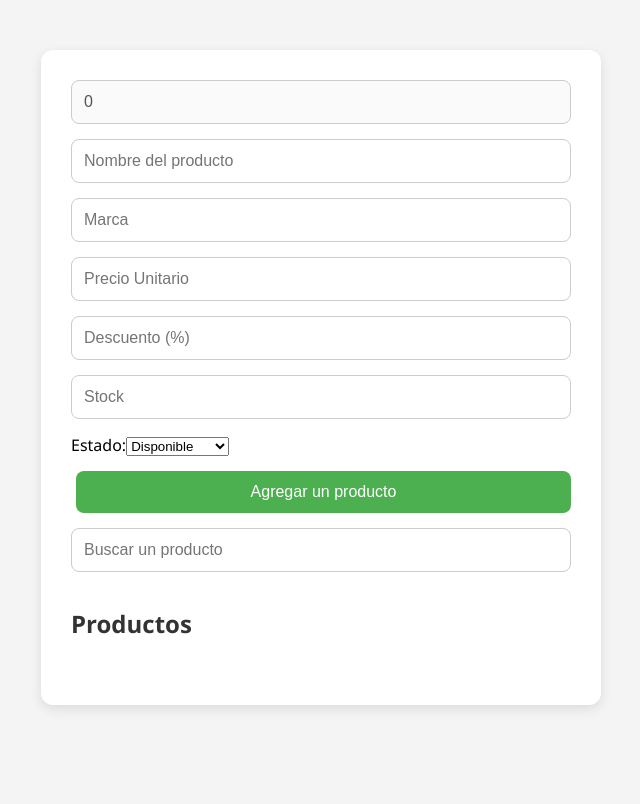
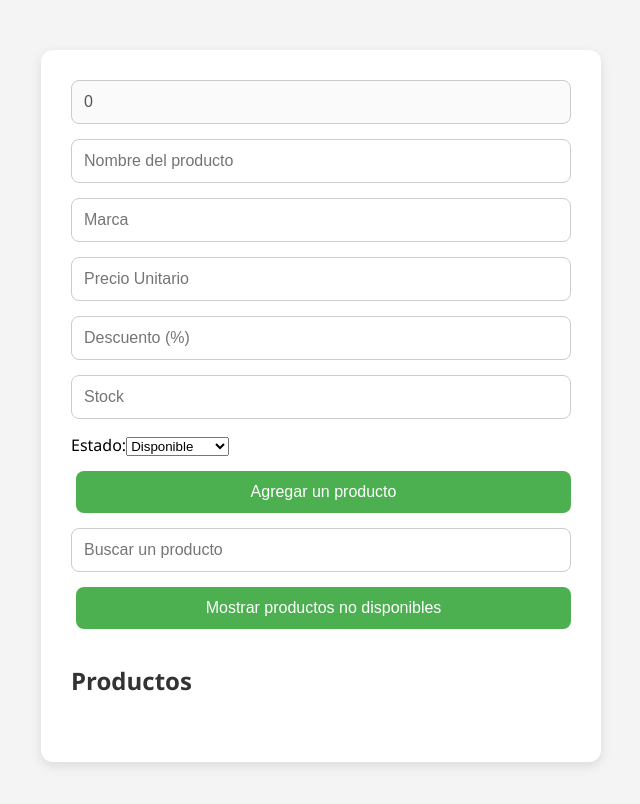
Before and after one commit to Goddzy/pv_tp4_grupo04, a React (Vite) app: page / in a window 1280 px wide. Shown: the top 804 px of the page, without its empty margins (319-959 px from the left). Built offline with nearby package versions, Linux system fonts and the light colour scheme.

Commit message:
agregando boton que muestre productos disponibles y no disponibles realizado por CariEnriqueGustavo

```diff
--- a/src/App.jsx
+++ b/src/App.jsx
@@ -17,7 +17,10 @@ function App() {
   const [estado, setEstado] = useState(true);
   const [buscado, setBuscado] = useState('');
 
-   //mostrar con el useEffect el array productos cada vez que se modifica (y 1 vez cuando se monta la página)
+  // Nuevo estado para indicar si se deben mostrar solo los productos no disponibles
+  const [mostrarNoDisponibles, setMostrarNoDisponibles] = useState(false);
+
+  // Muestra por consola el array de productos cada vez que se modifica
   useEffect(() => {
     console.log(listaProductos);
   }, [listaProductos]);
@@ -30,7 +33,7 @@ function App() {
       precioUnitario.trim() !== '' &&
       stock.trim() !== ''
     ) {
-       //en caso de que el usuario no haya colocado un descuento
+      // En caso de que el usuario no haya colocado un descuento
       if (descuento.trim() === '') {
         setDescuento('0');
       }
@@ -47,10 +50,10 @@ function App() {
 
       setListaProductos([...listaProductos, productoNuevo]);
 
-      //incrementar el ID
+      // Incrementar el ID
       setId(id + 1);
 
-       //vaciar los campos de los inputs
+      // Vaciar los campos de los inputs
       setNombre('');
       setMarca('');
       setPrecioUnitario('');
@@ -78,63 +81,97 @@ function App() {
     );
   }, []);
 
+  // Filtrado de productos a mostrar:
+  // Si no se está buscando, se muestran los disponibles o los no disponibles
+  const productosAMostrar =
+    buscado.trim() === ''
+      ? listaProductos.filter((producto) =>
+          mostrarNoDisponibles ? producto.estado === false : producto.estado === true
+        )
+      : productosFiltrados.filter((producto) =>
+          mostrarNoDisponibles ? producto.estado === false : producto.estado === true
+        );
+
   return (
     <div className="contenedor">
       <form>
-        <input type="text"
+        <input
+          type="text"
           disabled
           placeholder={id}
           value={id}
           onChange={(e) => setId(e.target.value)}
         />
 
-        <input type="text"
+        <input
+          type="text"
           placeholder="Nombre del producto"
           value={nombre}
           onChange={(e) => setNombre(e.target.value)}
         />
-        <input type="text"
+        <input
+          type="text"
           placeholder="Marca"
           value={marca}
           onChange={(e) => setMarca(e.target.value)}
         />
-        <input type="number"
+        <input
+          type="number"
           placeholder="Precio Unitario"
           value={precioUnitario}
           onChange={(e) => setPrecioUnitario(e.target.value)}
         />
-        <input type="number"
+        <input
+          type="number"
           placeholder="Descuento (%)"
           value={descuento}
           onChange={(e) => setDescuento(e.target.value)}
         />
-        <input type="number"
+        <input
+          type="number"
           placeholder="Stock"
-        value={stock} onChange={(e) => setStock(e.target.value)}
+          value={stock}
+          onChange={(e) => setStock(e.target.value)}
         />
         <label>
           Estado:
-          <select value={estado ? 'disponible' : 'no disponible'} onChange={(e) => setEstado(e.target.value === 'disponible')}>
+          <select
+            value={estado ? 'disponible' : 'no disponible'}
+            onChange={(e) => setEstado(e.target.value === 'disponible')}
+          >
             <option value="disponible">Disponible</option>
             <option value="no disponible">No disponible</option>
           </select>
         </label>
         <button onClick={agregarProducto}>Agregar un producto</button>
-        <input type="text" placeholder="Buscar un producto" onChange={(e) => {
+        <input
+          type="text"
+          placeholder="Buscar un producto"
+          onChange={(e) => {
             setBuscado(e.target.value);
             buscarElemento(e.target.value);
-          }} />
+          }}
+        />
+
+        {/* Botón para mostrar productos disponibles y no disponibles */}
+        <button
+          onClick={(e) => {
+            e.preventDefault();
+            setMostrarNoDisponibles(!mostrarNoDisponibles);
+          }}
+        >
+          {mostrarNoDisponibles
+            ? 'Mostrar productos disponibles'
+            : 'Mostrar productos no disponibles'}
+        </button>
+
         <h2>Productos</h2>
         <div className="producto-lista">
-
-            {/* Cuando se esta buscando, muestra todos los productos (disponibles y no disponibles)  */ }
-
-           {(buscado.trim() === '' ? listaProductos.filter((producto) => producto.estado) : productosFiltrados
-          ).map((producto) => (
+          {productosAMostrar.map((producto) => (
             <div key={producto.id}>
               <Producto producto={producto} />
               <button onClick={() => toggleEstadoProducto(producto.id)}>
-                {producto.estado ? 'Ocultar Producto' : 'Ocultar Producto' }
+                {producto.estado ? 'Eliminar Producto' : 'Mostrar Producto'}
               </button>
             </div>
           ))}
@@ -144,5 +181,4 @@ function App() {
   );
 }
 
-
 export default App;
```
Lines whose indentation alone changed are shown as unchanged.
